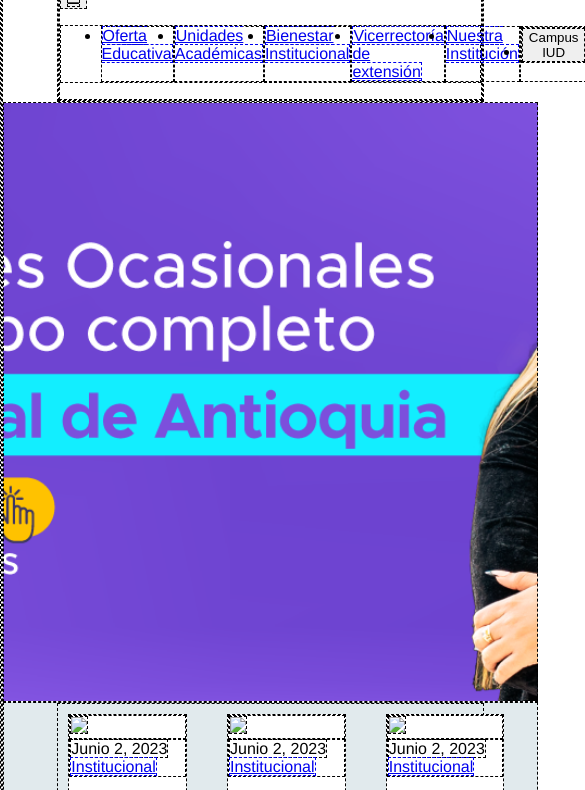
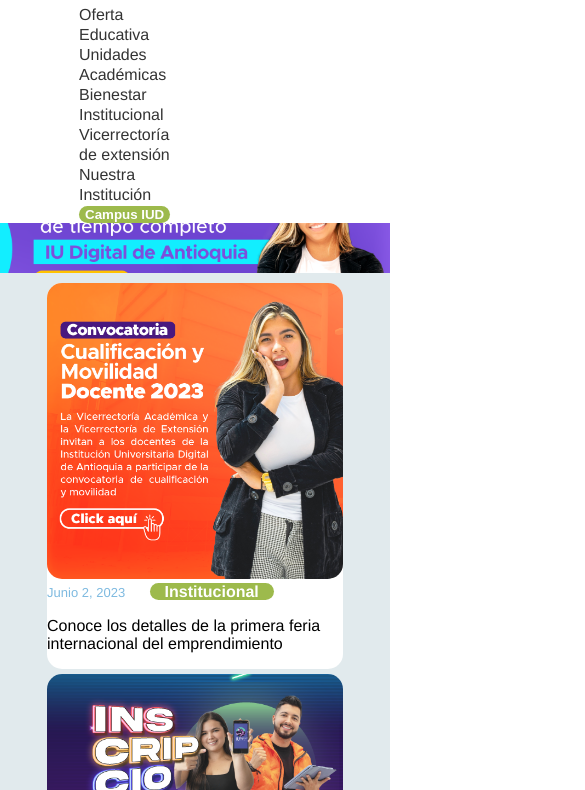
Before and after one commit to jgutier1/PortafolioJCG2023, a plain HTML site: page LandingPage/index.html in a window 390 px wide. Shown: the part 63-853 px from the top of the page, 585 px wide, since content can reach past the window. Drawn offline with Linux system fonts and the light colour scheme.

Commit message:
actualizado 27. junio 2023

```diff
--- a/LandingPage/css/style.css
+++ b/LandingPage/css/style.css
@@ -1,33 +1,48 @@
+
 * {
-  border-style: dashed;
-  border-width: 1px;
+  /*border-style: dashed;*/
   box-sizing: border-box;
 }
 
 body {
-  font-family: "Franklin Gothic Medium", "Arial Narrow", Arial, sans-serif;
+   font-family: 'Franklin Gothic Medium', 'Arial Narrow', Arial, sans-serif;
    margin: 0;
+}
+
+a {
+   text-decoration: none;
 }
 
 .container {
    background-color: transparent;
    display: grid;
    grid-template-areas:
-    "header header header"
-    "nav nav nav"
-    "slider slider slider"
-    "section section section"
-    "footer footer footer";
+   'header header header'
+   'nav nav nav'
+   'slider slider slider'
+   'section section section'
+   'footer footer footer';
    column-gap: 10px;
    align-items: center;
 }
 
+/*Start Header */
 .header {
    grid-area: header;
    background-color: #67b5dd;
    color: #fff;
 }
 
+   .nav1{
+       padding: 10px;
+   }
+
+   .nav1 i {
+       margin-left: 20px;
+   }
+/*End Header */
+
+/*Start Nav*/
 .nav {
    grid-area: nav;
    background-color: #fff;
@@ -35,6 +50,63 @@
    margin: 0 auto;
 }
 
+   .menu {
+       display: grid;
+       grid-template-columns: 1fr 3fr;
+       align-items: center;
+   }
+
+       .logo {
+           background: #fff;
+       }
+
+           .logo img{
+               width: 80%;
+           }
+
+       .nav2 {
+
+       }
+
+       .nav2 ul{
+           display: flex;
+           list-style: none;
+           align-content: center;
+           justify-content: center
+       }
+
+       .nav a{
+           color: #333;
+           /*padding: 10px 12px;*/
+           text-align: center;
+           font-weight: bold;
+           line-height: 20px;
+       }
+
+       .nav a:hover{
+           color: orange;
+       }
+
+       .list-submenu {
+           display: flex;
+           align-items: center;
+       }
+
+       .submenu {
+           width: 100%;
+           white-space: nowrap;
+       }
+
+           .button {
+               background: #9dba4c;
+               border: none;
+               border-radius: 20px;
+               color: #ffffff;
+               font-weight: bold;
+           }
+/*End Nav*/
+
+/*Start Slider */
 .slider {
    grid-area: slider;
    background: url(../img/background.png);
@@ -43,6 +115,7 @@
    background-size: cover;
    background-position: center;
 }
+/*End Slider */
 
 .section {
    grid-area: section;
@@ -61,6 +134,41 @@
 
        .article {
            background-color: #fff;
+           border-radius: 15px;
+       }
+
+       .article span {
+           color: #7ebae0;
+           font-weight: 100;
+           font-size: small;
+           margin-right: 20px;
+       }
+
+       .article a {
+           padding-left: 15px;
+           padding-right: 15px;
+       }
+
+       .article img{
+           width: 100%;
+           border-radius: 15px;
+           opacity: 0.9;
+
+           transition: transform 2s, opacity 1s ease-in-out;
+           -moz-transition: transform 2s;
+           -webkit-transition: transform 2s;
+           -o-transition: transform 2s;
+           -ms-transition: transform 2s;
+
+       }
+
+       .article img:hover{
+           transform: scale(1.1);
+           opacity: 1;
+       }
+
+       .article .img {
+           overflow: hidden;
        }
 
 .footer {
@@ -68,9 +176,86 @@
    background-color: #013d56;
 }
 
-.foot {
+   .foot{
        color: #fff;
        text-align: center;
        padding: 10px;
        height: auto;
    }
+
+#btn-menu {
+   display: none;
+}
+
+@media all and (max-width: 425.99999px) {
+   .logo {
+       display: none;
+   }
+
+   .menu {
+       align-items: left;
+   }
+
+   .slider {
+       width: 100%;
+       height: 50px;
+   }
+
+   .list-submenu {
+       display: block;
+
+   }
+
+   .submenu {
+       width: 100%;
+   }
+
+   .nav2 ul {
+       display: flex;
+       flex-direction: row;
+       flex-wrap: wrap;
+       margin: 0;
+   }
+
+
+   .articles{
+       display: grid;
+       grid-template-columns: auto;
+       grid-template-rows: auto;
+       row-gap: 5px;
+       width: 100%;
+   }
+
+   nav {
+       background-color: #7ebae0;
+   }
+
+   nav ul {
+       list-style: none;
+       display: none;
+       margin-top: -20px;
+   }
+
+   .nav2 a {
+       font-weight: lighter;
+   }
+
+   #btn-menu {
+       display: block;
+       background: transparent;
+       font-size: 1.5rem;
+       opacity: 0.5;
+       border: none;
+   }
+
+   #btn-menu:hover {
+       opacity: 1;
+       cursor: pointer;
+   }
+
+   #btn-menu:active {
+       opacity: 1;
+       cursor: pointer;
+   }
+
+}
--- a/LandingPage/index.html
+++ b/LandingPage/index.html
@@ -1,17 +1,16 @@
 <!DOCTYPE html>
 <html lang="es">
+
 <head>
   <title>IUDigital</title>
   <meta charset="UTF-8" />
-<meta name="viewport" content="width=device-width, initial-scale=1"
-/>
+  <meta name="viewport" content="width=device-width, initial-scale=1" />
   <meta http-equiv="X-UA-Compatible" content="ie=edge" />
   <link rel="shortcut icon" href="./img/favicon.ico" />
   <link rel="stylesheet" href="./css/style.css" />
-<link rel="stylesheet"
-href="https://cdnjs.cloudflare.com/ajax/libs/font-awesome/6.4.0/css/all
-.min.css" />
+  <link rel="stylesheet" href="https://cdnjs.cloudflare.com/ajax/libs/font-awesome/6.4.0/css/all.min.css" />
 </head>
+
 <body>
   <main class="container">
     <!-- header -->
@@ -22,13 +21,13 @@
         <i class="fa-brands fa-square-twitter"></i>
       </div>
     </header>
+
     <!-- Navegación -->
     <nav class="nav">
       <div class="menu">
         <!-- logo -->
         <div class="logo">
           <img src="./img/logo-escudo.png" />
-
         </div>
         <!-- items menú -->
         <div class="nav2">
@@ -61,26 +60,25 @@
         </div>
       </div>
     </nav>
+
     <!-- slider -->
     <div class="slider">
     </div>
+
     <!-- sección noticias -->
     <section class="section">
       <div class="articles">
         <!-- articulos (tarjeticas )-->
         <article class="article">
           <div class="img">
-
-<img src="./img/Cualificación Movilidad Docentes.png" />
+            <img src="./img/Cualificación Movilidad Docentes.png" />
           </div>
           <div>
             <span>Junio 2, 2023</span>
             <a class="button" href="#">Institucional</a>
           </div>
           <p >
-Conoce los detalles de la primera feria internacional del
-
-emprendimiento
+            Conoce los detalles de la primera feria internacional del emprendimiento
           </p>
         </article>
         <article class="article">
@@ -92,52 +90,19 @@
             <a class="button" href="#">Institucional</a>
           </div>
           <p>
-Conoce los detalles de la primera feria internacional del
-
-emprendimiento
+            Conoce los detalles de la primera feria internacional del emprendimiento
           </p>
         </article>
         <article class="article">
           <div class="img">
-<img src="./img/Cualificación Movilidad Docentes.png" />
+            <img src="./img/Cualificación Movilidad Docentes.png" />
           </div>
           <div>
             <span>Junio 2, 2023</span>
             <a class="button" href="#">Institucional</a>
           </div>
           <p>
-Conoce los detalles de la primera feria internacional del
-
-emprendimiento
-</p>
-</article>
-<article class="article">
-<div class="img">
-<img src="./img/Inscripciones-IUD.png" />
-</div>
-<div>
-<span>Junio 2, 2023</span>
-
-<a class="button" href="#">Institucional</a>
-</div>
-<p>
-Conoce los detalles de la primera feria internacional del
-
-emprendimiento
-</p>
-</article>
-<article class="article">
-<div class="img">
-<img src="./img/Cualificación Movilidad Docentes.png" />
-</div>
-<div>
-<span>Junio 2, 2023</span>
-<a class="button" href="#">Institucional</a>
-</div>
-<p>
-Conoce los detalles de la primera feria internacional del
-
-emprendimiento
+            Conoce los detalles de la primera feria internacional del emprendimiento
           </p>
         </article>
         <article class="article">
@@ -149,21 +114,45 @@
             <a class="button" href="#">Institucional</a>
           </div>
           <p>
-Conoce los detalles de la primera feria internacional del
-
-emprendimiento
+            Conoce los detalles de la primera feria internacional del emprendimiento
+          </p>
+        </article>
+        <article class="article">
+          <div class="img">
+            <img src="./img/Cualificación Movilidad Docentes.png" />
+          </div>
+          <div>
+            <span>Junio 2, 2023</span>
+            <a class="button" href="#">Institucional</a>
+          </div>
+          <p>
+            Conoce los detalles de la primera feria internacional del emprendimiento
+          </p>
+        </article>
+        <article class="article">
+          <div class="img">
+            <img src="./img/Inscripciones-IUD.png" />
+          </div>
+          <div>
+            <span>Junio 2, 2023</span>
+            <a class="button" href="#">Institucional</a>
+          </div>
+          <p>
+            Conoce los detalles de la primera feria internacional del emprendimiento
           </p>
         </article>
       </div>
     </section>
+
     <!-- footer -->
     <footer class="footer">
       <div class="foot">
-Julio Martinez &copy; <span id="year">---</span>
+        Juan Carlos Gutireez &copy; <span id="year">---</span>
       </div>
     </footer>
 
   </main>
   <script src="./js/script.js"></script>
 </body>
+
 </html>
```
Also changed, not shown: LandingPage/js/script.js (+8 -1 lines), LandingPage/img/Cualificación Movilidad Docentes.png (added), LandingPage/img/Inscripciones-IUD.png (added), LandingPage/img/logo-escudo.png (added). Lines whose indentation alone changed are shown as unchanged.
